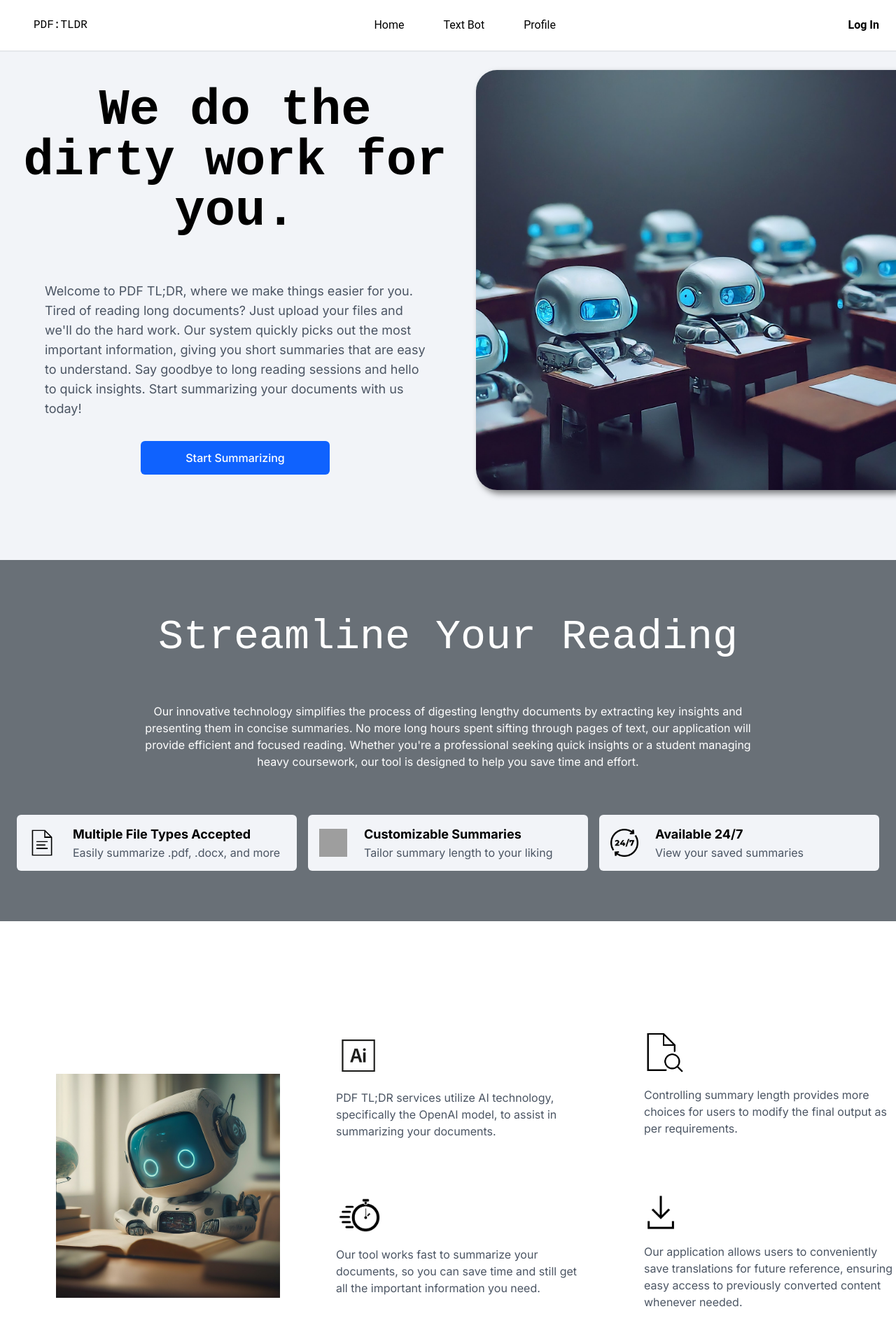
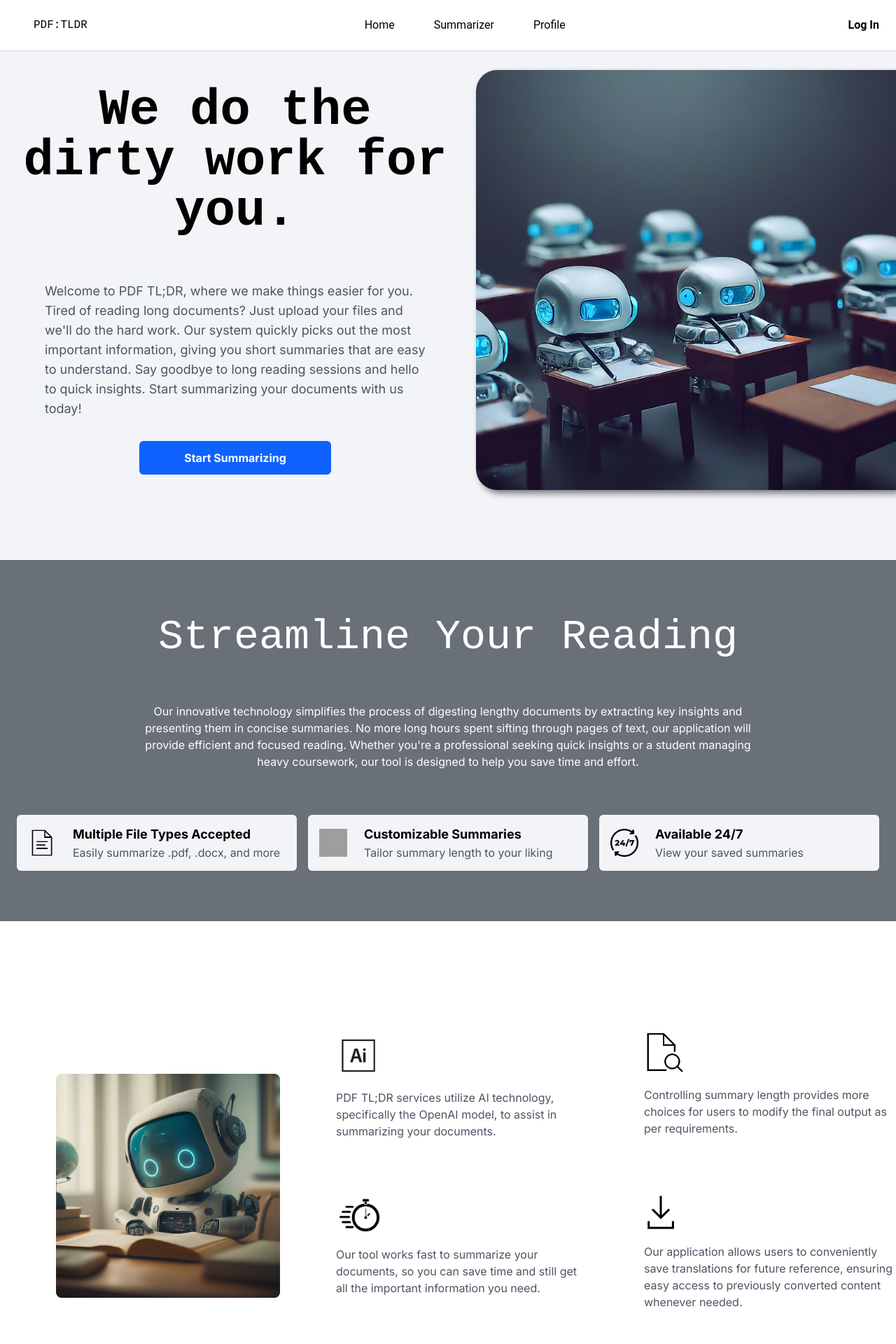
Before and after one commit to JacobChunn/PDFTLDR, a Next.js app: page /landing in a window 1280 px wide. Shown: the top 1920 px of the page at 70% size. Built offline with nearby package versions, Linux system fonts and the light colour scheme; no server answers; grey boxes are pictures that could not be loaded.

Commit message:
button clicking area increased

```diff
--- a/app/components/nav-bar.tsx
+++ b/app/components/nav-bar.tsx
@@ -1,9 +1,8 @@
-"use client"
+"use client";
 import Link from "next/link";
-import { useSession } from "next-auth/react"
+import { useSession } from "next-auth/react";
 
 export default function NavBar() {
-
   const { data: session, status } = useSession();
 
   return (
@@ -14,24 +13,20 @@ const { data: session, status } = useSession();
       <div className="[font-family:var(--secondary-font)] flex-grow flex justify-center">
         <ul className="flex gap-[40px]">
           <Link href="/landing">
-						<button className="[color:var(--color-black)] p-2">
-							Home
-						</button>
+            <button className="[color:var(--color-black)] p-2">Home</button>
           </Link>
           <Link href="/upload">
             <button className="[color:var(--color-black)] p-2">
-							Text Bot
+              Summarizer
             </button>
           </Link>
           <Link href="/profile">
-						<button className="[color:var(--color-black)] p-2">
-							Profile
-						</button>
+            <button className="[color:var(--color-black)] p-2">Profile</button>
           </Link>
         </ul>
       </div>
       <div className="ml-auto">
-				{status === "authenticated" ?
+        {status === "authenticated" ? (
           <Link
             href="/login"
             className="[color:var(--color-black)] [font-family:var(--secondary-font)] font-medium"
@@ -40,7 +35,7 @@ const { data: session, status } = useSession();
               Log In
             </button>
           </Link>
-				:
+        ) : (
           <Link
             href="/login"
             className="[color:var(--color-black)] [font-family:var(--secondary-font)] font-medium"
@@ -49,8 +44,8 @@ const { data: session, status } = useSession();
               Log In
             </button>
           </Link>
-				}
+        )}
       </div>
     </header>
-	)
+  );
 }
--- a/app/landing/page.tsx
+++ b/app/landing/page.tsx
@@ -9,7 +9,6 @@ import { FaLinkedinIn } from "react-icons/fa";
 export default function LandingPage() {
   return (
     <div className="flex flex-col min-h-screen">
-
       {/* Main content */}
       <div className="flex">
         <div className="flex-1">
@@ -26,14 +25,14 @@ export default function LandingPage() {
                 understand. Say goodbye to long reading sessions and hello to
                 quick insights. Start summarizing your documents with us today!
               </p>
-              <button className="[background:var(--color-blue)] [color:var(--color-white)] font-bold rounded-md px-16 py-3 hover:bg-blue-600 transition duration-300">
               <Link
                 href="/upload"
                 className="[color:var(--color-white)] font-medium"
               >
+                <button className="[background:var(--color-blue)] [color:var(--color-white)] font-bold rounded-md px-16 py-3 hover:bg-blue-600 transition duration-300">
                   Start Summarizing
+                </button>
               </Link>
-              </button>
             </section>
           </div>
         </div>
@@ -145,7 +144,7 @@ export default function LandingPage() {
           <img
             src="RobotStudying.png"
             alt="Placeholder"
-            className="w-1/4 mx-20"
+            className="w-1/4 mx-20 rounded-lg"
           />
           <div className="grid grid-cols-2 gap-20">
             <div>
@@ -205,22 +204,22 @@ export default function LandingPage() {
             </p>
           </div>
           <div className="w-1/2 flex  items-center ml-20">
+            <Link href="/upload" className="text-white">
               <button
                 className="bg-blue-500 text-white font-bold rounded-md px-16 py-3 mr-4 hover:bg-blue-600 transition duration-300"
                 style={{ whiteSpace: "nowrap" }}
               >
-              <Link href="/upload" className="text-white">
                 Text Summarizer
+              </button>
             </Link>
-            </button>
+            <Link href="/profile" className="text-white">
               <button
                 className="bg-blue-500 text-white font-bold rounded-md px-16 py-3 hover:bg-blue-600 transition duration-300"
                 style={{ whiteSpace: "nowrap" }}
               >
-              <Link href="/profile" className="text-white">
                 View Documents
+              </button>
             </Link>
-            </button>
           </div>
         </div>
       </div>
```
Lines whose indentation alone changed are shown as unchanged.
